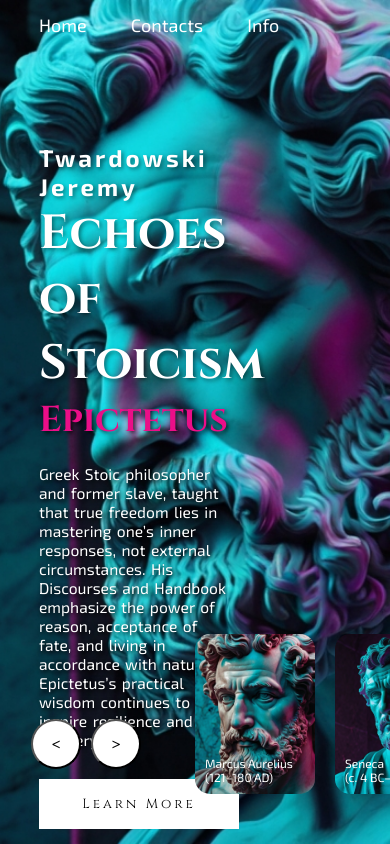
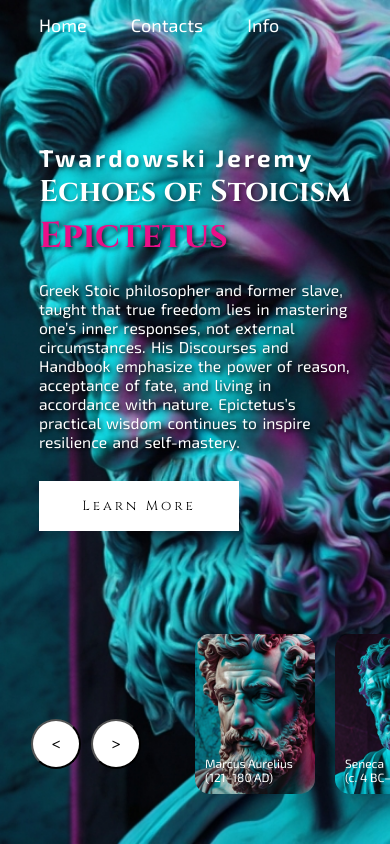
Before and after one commit to Kherset/Philosophers_Slider, a plain HTML site: page index.html in a window 390 px wide. Drawn offline with Linux system fonts and the light colour scheme.

Commit message:
Responsive

```diff
--- a/style.css
+++ b/style.css
@@ -345,3 +345,14 @@ header a {
     width: 0;
   }
 }
+
+/* Responsive */
+@media screen and (max-width: 678px) {
+  .carousel .list .item .content {
+    padding-right: 0;
+  }
+
+  .carousel .list .item .content .title {
+    font-size: 30px;
+  }
+}
```
